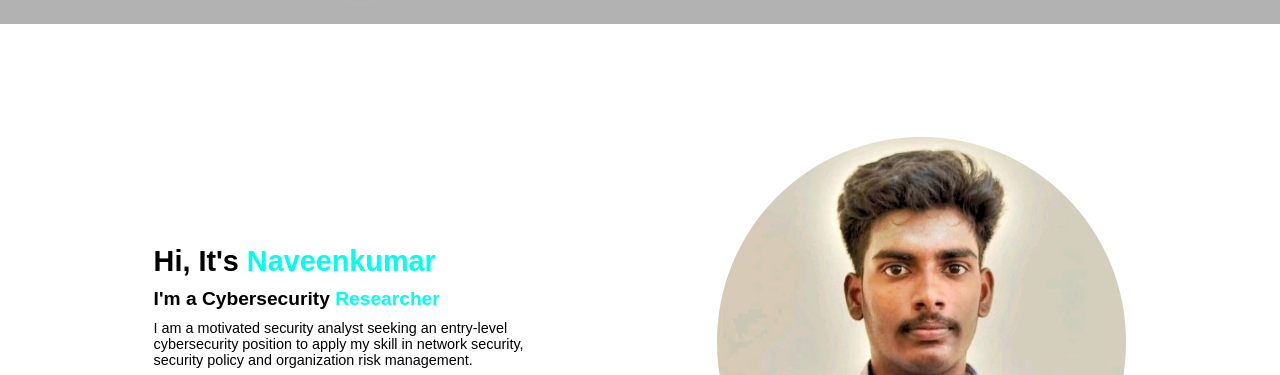
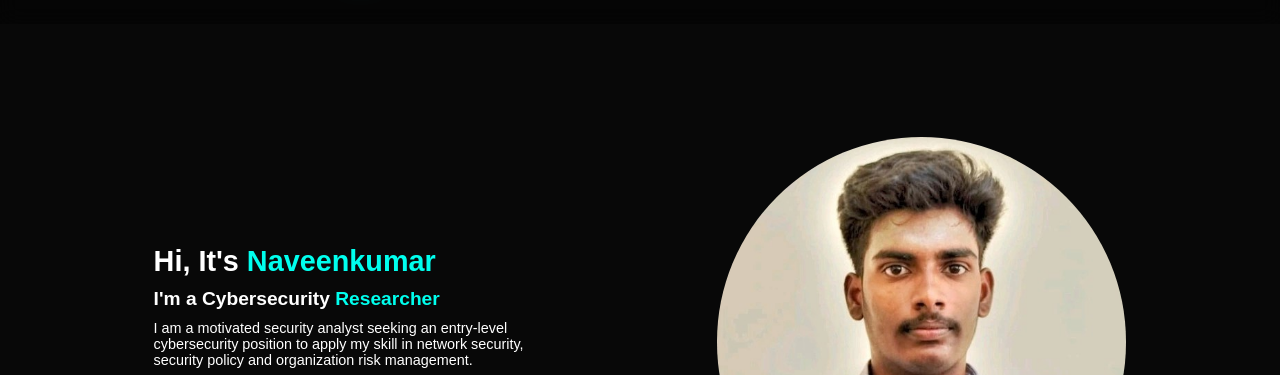
Before and after one commit to Naveenkumar-2/portfolio, a plain HTML site: page index.html in a window 1280 px wide. Shown: the part 86-461 px from the top of the page. Drawn offline with nearby package versions, Linux system fonts and the light colour scheme.

Commit message:
Update styles.css

```diff
--- a/styles.css
+++ b/styles.css
@@ -10,9 +10,9 @@
 
 }
 :root{
-    --bg-color: white;
+    --bg-color: #080808;
     --second-bg-color:#131313;
-    --text-color:black;
+    --text-color:white;
     --main-color:#00ffee;
 }
 html{
```
